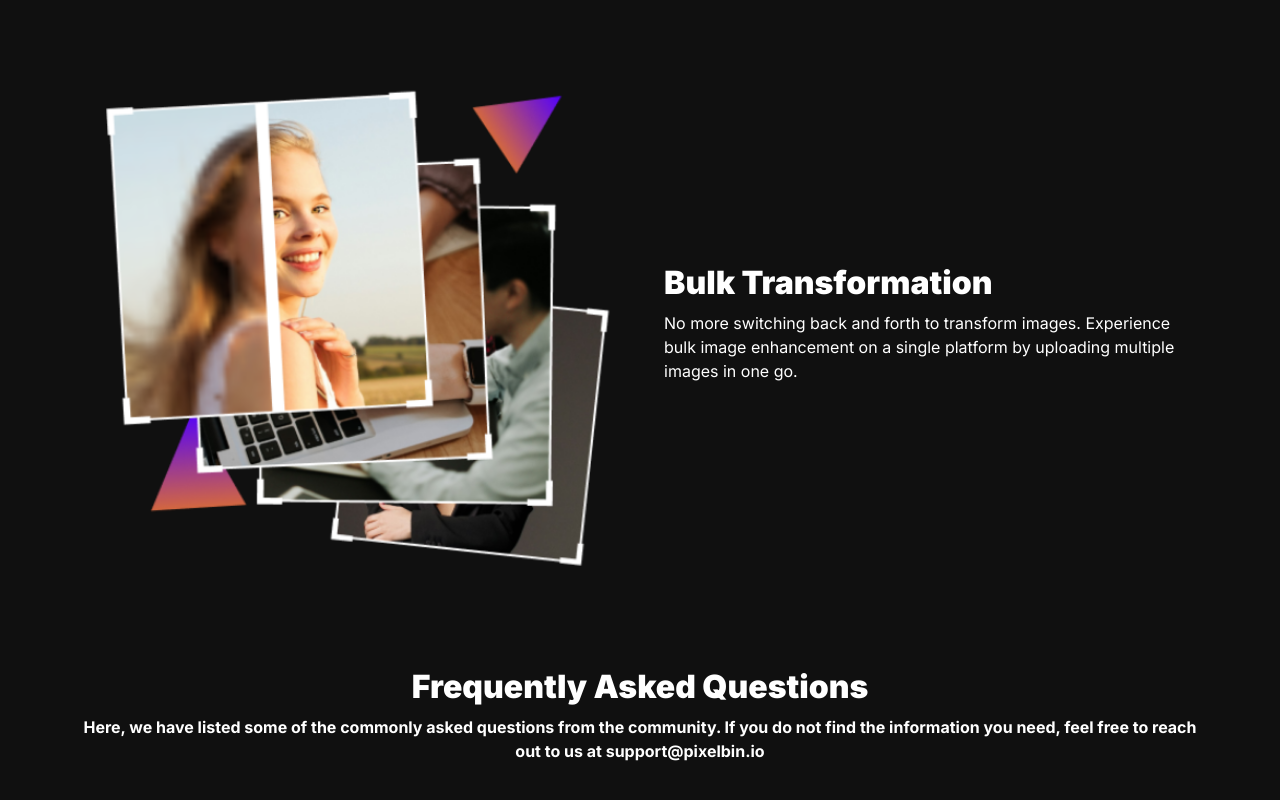
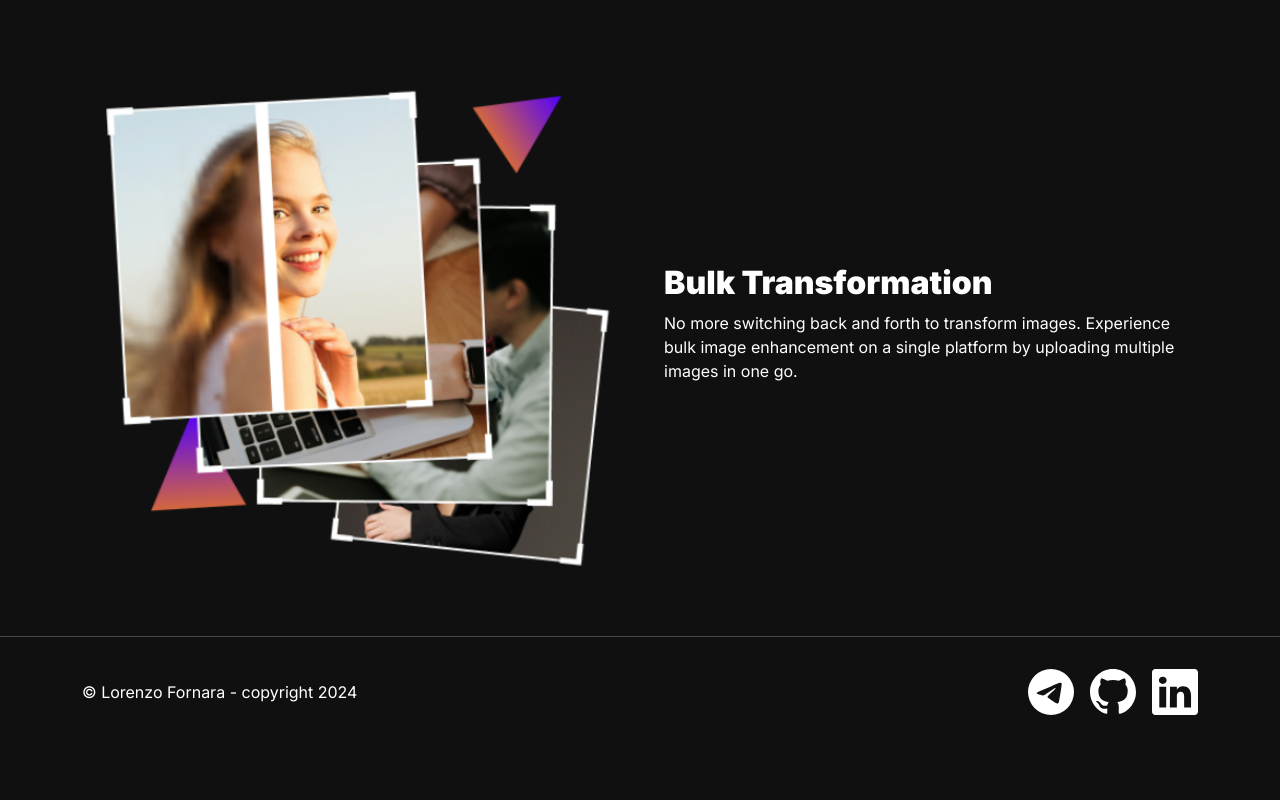
Before and after one commit to h4shell/upscayler-webapp, a plain HTML site: page index.html in a window 1280 px wide. Shown: the part 644-1444 px from the top of the page. After the commit the page ends 1391 px from the top, so only its background shows below. Drawn offline with nearby package versions, Linux system fonts and the light colour scheme; a script that the page names is missing.

Commit message:
add footer

```diff
--- a/index.html
+++ b/index.html
@@ -61,10 +61,14 @@
                 <a class="nav-link active" aria-current="page" href="#">HOME</a>
               </li>
               <li class="nav-item">
-                <a class="nav-link" href="#">API</a>
+                <a class="nav-link disabled" href="#">API</a>
               </li>
               <li class="nav-item">
-                <a class="nav-link" href="#">GITHUB</a>
+                <a
+                  class="nav-link"
+                  href="https://github.com/h4shell/upscayler-webapp"
+                  >GITHUB</a
+                >
               </li>
             </ul>
           </div>
@@ -143,6 +147,7 @@
       </div>
     </div>
 
+    <!--
     <div class="container">
       <h2 class="text-center">Frequently Asked Questions</h2>
       <p class="text-center bold">
@@ -151,6 +156,61 @@
         reach out to us at support@pixelbin.io
       </p>
     </div>
+    -->
+
+    <footer>
+      <div class="container">
+        <div class="row">
+          <div class="col-md-6 m-auto">© Lorenzo Fornara - copyright 2024</div>
+          <div class="col-md-6 m-auto">
+            <div class="container-social justify-content-end d-flex gap-3">
+              <a href="https://github.com/h4shell">
+                <svg
+                  xmlns="http://www.w3.org/2000/svg"
+                  width="46"
+                  height="46"
+                  fill="white"
+                  class="bi bi-telegram"
+                  viewBox="0 0 16 16"
+                >
+                  <path
+                    d="M16 8A8 8 0 1 1 0 8a8 8 0 0 1 16 0M8.287 5.906q-1.168.486-4.666 2.01-.567.225-.595.442c-.03.243.275.339.69.47l.175.055c.408.133.958.288 1.243.294q.39.01.868-.32 3.269-2.206 3.374-2.23c.05-.012.12-.026.166.016s.042.12.037.141c-.03.129-1.227 1.241-1.846 1.817-.193.18-.33.307-.358.336a8 8 0 0 1-.188.186c-.38.366-.664.64.015 1.088.327.216.589.393.85.571.284.194.568.387.936.629q.14.092.27.187c.331.236.63.448.997.414.214-.02.435-.22.547-.82.265-1.417.786-4.486.906-5.751a1.4 1.4 0 0 0-.013-.315.34.34 0 0 0-.114-.217.53.53 0 0 0-.31-.093c-.3.005-.763.166-2.984 1.09"
+                  />
+                </svg>
+              </a>
+              <a href="">
+                <svg
+                  xmlns="http://www.w3.org/2000/svg"
+                  width="46"
+                  height="46"
+                  fill="white"
+                  class="bi bi-github"
+                  viewBox="0 0 16 16"
+                >
+                  <path
+                    d="M8 0C3.58 0 0 3.58 0 8c0 3.54 2.29 6.53 5.47 7.59.4.07.55-.17.55-.38 0-.19-.01-.82-.01-1.49-2.01.37-2.53-.49-2.69-.94-.09-.23-.48-.94-.82-1.13-.28-.15-.68-.52-.01-.53.63-.01 1.08.58 1.23.82.72 1.21 1.87.87 2.33.66.07-.52.28-.87.51-1.07-1.78-.2-3.64-.89-3.64-3.95 0-.87.31-1.59.82-2.15-.08-.2-.36-1.02.08-2.12 0 0 .67-.21 2.2.82.64-.18 1.32-.27 2-.27s1.36.09 2 .27c1.53-1.04 2.2-.82 2.2-.82.44 1.1.16 1.92.08 2.12.51.56.82 1.27.82 2.15 0 3.07-1.87 3.75-3.65 3.95.29.25.54.73.54 1.48 0 1.07-.01 1.93-.01 2.2 0 .21.15.46.55.38A8.01 8.01 0 0 0 16 8c0-4.42-3.58-8-8-8"
+                  />
+                </svg>
+              </a>
+              <a href="">
+                <svg
+                  xmlns="http://www.w3.org/2000/svg"
+                  width="46"
+                  height="46"
+                  fill="white"
+                  class="bi bi-linkedin"
+                  viewBox="0 0 16 16"
+                >
+                  <path
+                    d="M0 1.146C0 .513.526 0 1.175 0h13.65C15.474 0 16 .513 16 1.146v13.708c0 .633-.526 1.146-1.175 1.146H1.175C.526 16 0 15.487 0 14.854zm4.943 12.248V6.169H2.542v7.225zm-1.2-8.212c.837 0 1.358-.554 1.358-1.248-.015-.709-.52-1.248-1.342-1.248S2.4 3.226 2.4 3.934c0 .694.521 1.248 1.327 1.248zm4.908 8.212V9.359c0-.216.016-.432.08-.586.173-.431.568-.878 1.232-.878.869 0 1.216.662 1.216 1.634v3.865h2.401V9.25c0-2.22-1.184-3.252-2.764-3.252-1.274 0-1.845.7-2.165 1.193v.025h-.016l.016-.025V6.169h-2.4c.03.678 0 7.225 0 7.225z"
+                  />
+                </svg>
+              </a>
+            </div>
+          </div>
+        </div>
+      </div>
+    </footer>
 
     <script
       src="https://cdn.jsdelivr.net/npm/bootstrap@5.3.3/dist/js/bootstrap.bundle.min.js"
--- /dev/null
+++ b/public/css/components/_footer.scss
@@ -0,0 +1,4 @@
+footer{
+    padding-block: 2rem;
+    border-top: 1px solid rgb(73, 73, 73)
+}
--- a/public/css/style.scss
+++ b/public/css/style.scss
@@ -3,4 +3,5 @@
 @import "components/loader";
 @import "components/navbar";
 @import "components/button";
-@import "components/form"
+@import "components/form";
+@import "components/footer";
```
Also changed, not shown: public/css/style.css, 1 other file.
